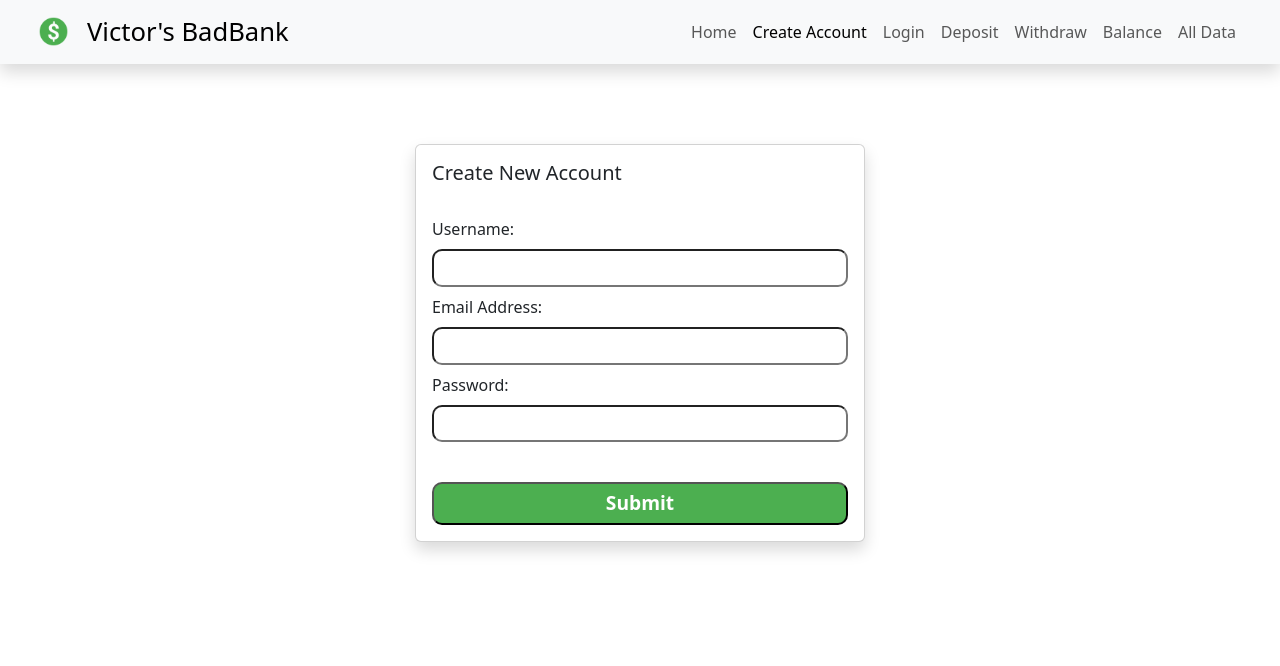
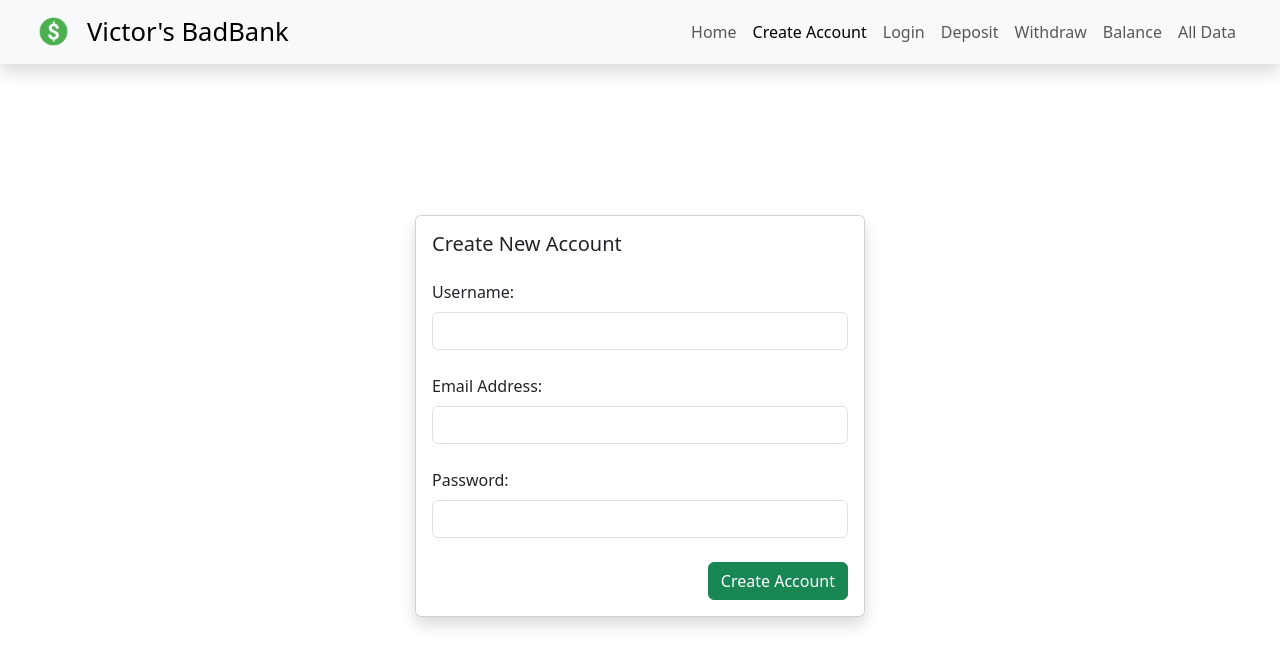
Before and after one commit to victorwcv/app-bad-bank, a React (Vite) app: page /create-account in a window 1280 px wide. Shown: the top 666 px of the page. Built offline with nearby package versions, Linux system fonts and the light colour scheme.

Commit message:
form with bootstrap and formik

```diff
--- a/src/App.jsx
+++ b/src/App.jsx
@@ -12,6 +12,8 @@ function App() {
   return (
     <BrowserRouter>
         <NavBar />
+    <div className="container-fluid d-flex justify-content-center align-items-center" style={{minHeight:'90vh'}}>
+
         <Routes>
           <Route path="/" element={<Home />} />
           <Route path="/create-account" element={<CreateAccount />} />
@@ -21,6 +23,7 @@ function App() {
           <Route path="/balance" element={<Balance />} />
           <Route path="/all-data" element={<AllData />} />
         </Routes>
+    </div>
       </BrowserRouter>
   );
 }
--- a/src/components/Context.jsx
+++ b/src/components/Context.jsx
@@ -4,6 +4,8 @@ const MyContext = createContext();
 
 const MyContextProvider = ({ children }) => {
   const [data, setData] = useState([]);
+
+  console.log(data);
 
   const updateData = (newData) => {
     setData(newData);
--- a/src/pages/CreateAccount.jsx
+++ b/src/pages/CreateAccount.jsx
@@ -1,50 +1,87 @@
 import { useFormik } from "formik";
 import Card from "../components/Card";
+import { useContext } from "react";
+import { MyContext } from "../components/Context";
+import { validate } from "../utilities/CreateAcountFormValidation.js";
 
 function CreateAccount() {
+  const { data, updateData } = useContext(MyContext);
+
   const formik = useFormik({
     initialValues: {
-      username: "",
+      name: "",
       email: "",
       password: "",
     },
+    validate,
     onSubmit: (values) => {
-      console.log(values);
+      updateData([...data, values]);
     },
   });
-
+  console.log(formik.isValid);
   return (
     <>
       <Card
         title="Create New Account"
         form={
-          <form onSubmit={formik.handleSubmit} className="form-styles">
-            <label htmlFor="username">Username:</label>
+          <form className="mt-4" onSubmit={formik.handleSubmit}>
+            <div className="mb-4">
+              <label htmlFor="name" className="form-label">
+                Username:
+              </label>
               <input
-              id="username"
-              name="username"
+                id="name"
                 type="text"
+                name="name"
+                className="form-control"
                 onChange={formik.handleChange}
-              value={formik.values.username}
+                onBlur={formik.handleBlur}
+                value={formik.values.name}
               />
-            <label htmlFor="email">Email Address:</label>
+              {formik.touched.name && formik.errors.name ? (
+                <div className="form-errors">{formik.errors.name}</div>
+              ) : null}
+            </div>
+
+            <div className="mb-4">
+              <label htmlFor="email" className="form-label">
+                Email Address:
+              </label>
               <input
                 id="email"
+                type="email"
                 name="email"
-              type="email"
+                className="form-control"
                 onChange={formik.handleChange}
+                onBlur={formik.handleBlur}
                 value={formik.values.email}
               />
-            <label htmlFor="password">Password:</label>
+              {formik.touched.email && formik.errors.email ? (
+                <div className="form-errors">{formik.errors.email}</div>
+              ) : null}
+            </div>
+
+            <div className="mb-4">
+              <label htmlFor="password" className="form-label">
+                Password:
+              </label>
               <input
                 id="password"
+                type="password"
                 name="password"
-              type="password"
+                className="form-control"
                 onChange={formik.handleChange}
+                onBlur={formik.handleBlur}
                 value={formik.values.password}
               />
+              {formik.touched.password && formik.errors.password ? (
+                <div className="form-errors">{formik.errors.password}</div>
+              ) : null}
+            </div>
 
-            <button type="submit">Submit</button>
+            <button  type="submit" disabled={false} class="btn btn-success float-end">
+              Create Account
+            </button>
           </form>
         }
       />
--- a/src/pages/Home.jsx
+++ b/src/pages/Home.jsx
@@ -7,7 +7,7 @@ function Home() {
 
 
   return (
-   <>
+   <div >
     <Card
     src={banner}
     title="Welcom to Victor's BadBank!"
@@ -18,7 +18,7 @@ function Home() {
     goals."
     status="Welcome aboard! Sincerely, Victor's BadBank Team"
     />
-   </>
+   </div>
   );
 }
 
--- a/src/styles/app.css
+++ b/src/styles/app.css
@@ -1,27 +1,15 @@
 .card-styles {
-  margin-top: 5rem;
   display: flex;
   justify-content: center;
 }
 
-.form-styles {
-  margin-top: 2rem;
-  display: flex;
-  flex-direction: column;
-  gap: .5rem;
+.form-errors {
+  position: absolute;
+  top: 2;
+  left: 20;
+  font-size: 0.9rem;
+  color: red;
+  font-weight: 400;
+  margin: 0;
+  padding: 0 1rem;
 }
-
-.form-styles>button {
-  font-size: 1.2rem;
-  padding: .3rem;
-  border-radius: 10px;
-  margin-top: 2rem;
-  background-color: #4caf50;
-  color: white;
-  font-weight: bold;
-}
-
-.form-styles>input {
-  border-radius: 10px;
-  padding: .3rem;
-}
--- /dev/null
+++ b/src/utilities/CreateAcountFormValidation.js
@@ -0,0 +1,18 @@
+export const validate = (values) => {
+  const errors = {};
+  if (!values.name) {
+    errors.name = "*Required field";
+  }
+  if (!values.email) {
+    errors.email = "Required field";
+  } else if (!/^[A-Z0-9._%+-]+@[A-Z0-9.-]+\.[A-Z]{2,4}$/i.test(values.email)) {
+    errors.email = "*Invalid email address";
+  }
+  if (!values.password) {
+    errors.password = "*Required field";
+  } else if (values.password.length < 8) {
+    errors.password = "*Must be at least 8 characters long";
+  }
+
+  return errors;
+};
```
Lines whose indentation alone changed are shown as unchanged.
